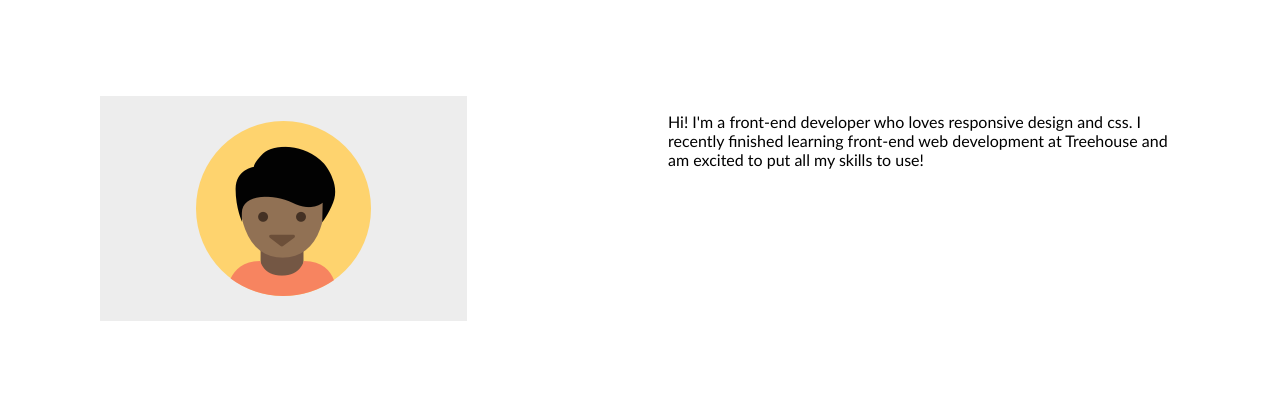
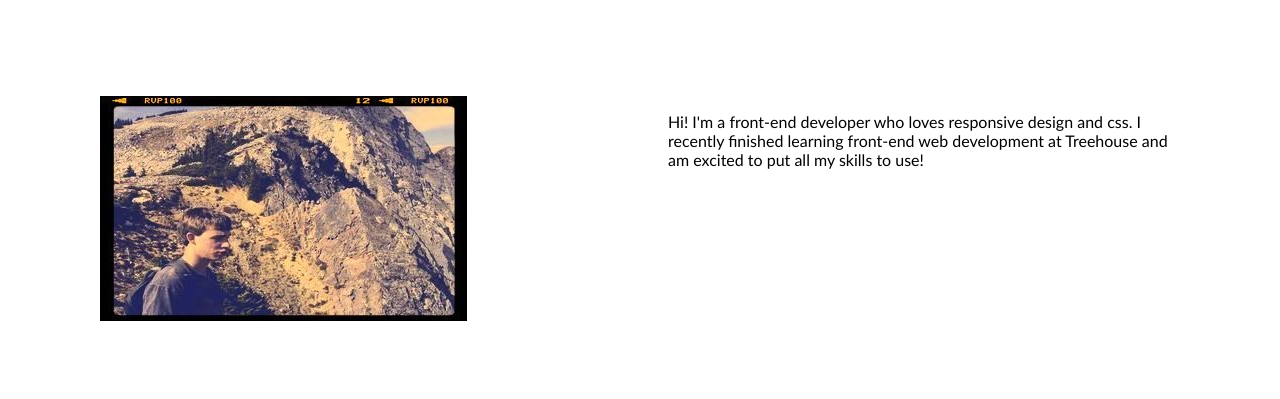
Before and after one commit to calebschmidt7/Responsive_Layout_Repo, a plain HTML site: page index.html in a window 1280 px wide. Shown: the part 84-483 px from the top of the page. Drawn offline with Linux system fonts and the light colour scheme.

Commit message:
Added a photo of me for the about photo

```diff
--- a/index.html
+++ b/index.html
@@ -20,7 +20,7 @@
     </div>
 
     <header class="studentInfo">
-      <img src="Images/responsive-layout-profile.png" alt="Photo of Caleb" class="profile-pic" />
+      <img src="Images/aboutphoto.jpg" alt="Photo of Caleb" class="profile-pic" />
       <p>Hi! I'm a front-end developer who loves responsive design and css. I recently finished learning front-end web development at Treehouse and am excited to put all my skills to use!</p>
     </header>
 
```
Also changed, not shown: Images/aboutphoto.jpg (added).
